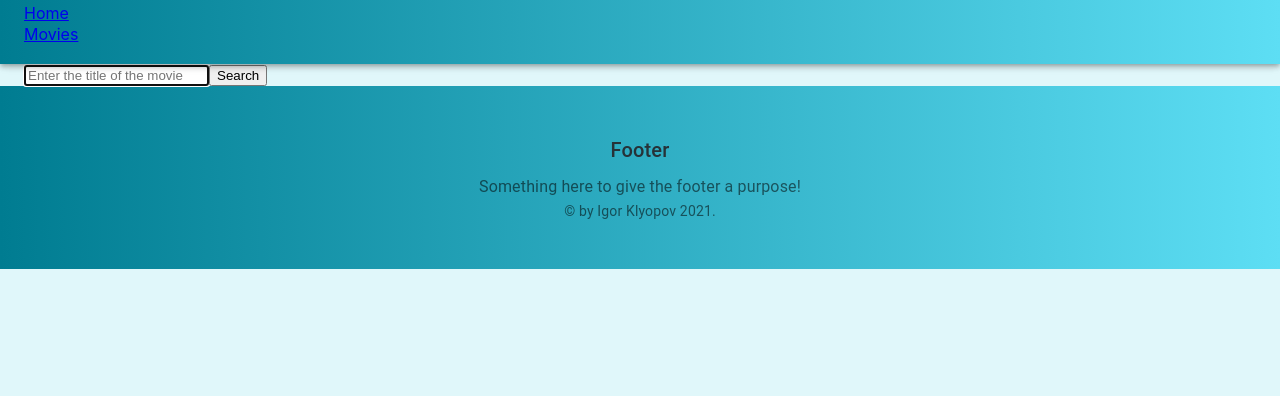
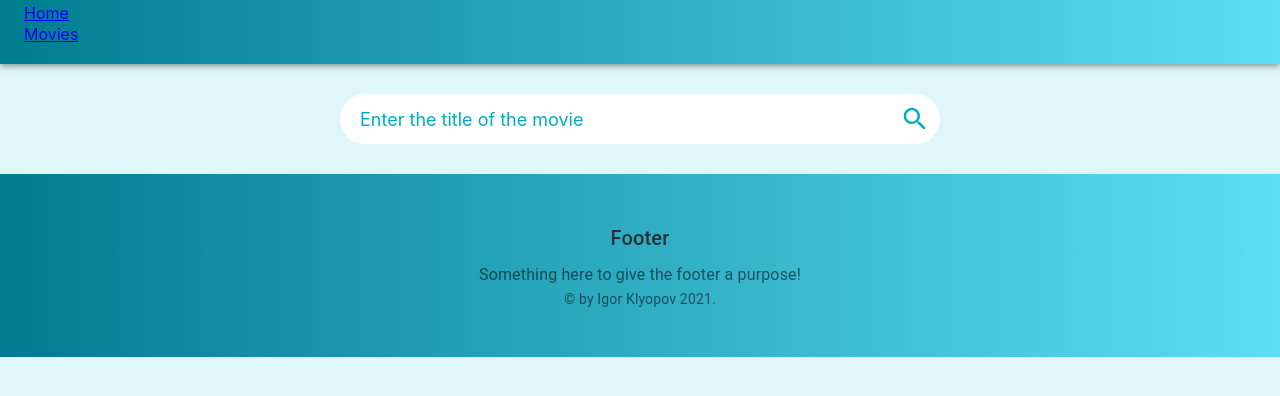
Before and after one commit to igorklyopov/goit-react-hw-05-movies, a React (Create React App) app: page /movies in a window 1280 px wide. Shown: the top 396 px of the page. Built offline with nearby package versions, Linux system fonts and the light colour scheme.

Commit message:
adds styles to the movies search form

```diff
--- a/src/commonStyles/GlobalCss.js
+++ b/src/commonStyles/GlobalCss.js
@@ -1,15 +1,26 @@
 import { withStyles } from "@material-ui/core/styles";
+import { themeColors } from "./themeColors";
 
 export const GlobalCss = withStyles({
   // @global is handled by jss-plugin-global.
   "@global": {
+    "*": {
+      boxSizing: "border-box",
+    },
+    "*::before": {
+      boxSizing: "border-box",
+    },
+    "*::after": {
+      boxSizing: "border-box",
+    },
     body: {
       margin: 0,
       fontFamily: `-apple-system, BlinkMacSystemFont, "Segoe UI", "Roboto", "Oxygen",
     "Ubuntu", "Cantarell", "Fira Sans", "Droid Sans", "Helvetica Neue",
     sans-serif`,
       lineHeight: "1.3",
-      backgroundColor: "#e0f7fa",
+      backgroundColor: themeColors.primaryLightBg,
+      color: themeColors.primaryDarkText,
     },
     ".list": {
       listStyle: "none",
--- a/src/commonStyles/themeColors.js
+++ b/src/commonStyles/themeColors.js
@@ -2,6 +2,7 @@ const themeColors = {
   primaryDarkText: "#263238",
   primaryLightText: "#fff3e0",
   primaryLightBg: "#e0f7fa",
+  darkTintPrimaryLightBg: "#b2ebf2",
   primaryDarkBg: "#00acc1",
   primaryDarkBgGradient:
     "linear-gradient(90deg, rgba(0,124,145,1) 0%, rgba(93,222,244,1) 100%)",
--- /dev/null
+++ b/src/components/ButtonSearch/ButtonSearch.js
@@ -0,0 +1,18 @@
+import SearchIcon from "@material-ui/icons/Search";
+import StylesButtonSearch from "./StylesButtonSearch";
+
+export default function ButtonSearch() {
+  const classes = StylesButtonSearch();
+
+  return (
+    <div className={classes.buttonSearchWrap}>
+      <button
+        type="submit"
+        aria-label="search"
+        className={`button ${classes.buttonSearch}`}
+      >
+        <SearchIcon className={classes.searchIcon} />
+      </button>
+    </div>
+  );
+}
--- /dev/null
+++ b/src/components/ButtonSearch/StylesButtonSearch.js
@@ -0,0 +1,31 @@
+import { makeStyles } from "@material-ui/core/styles";
+import { themeColors } from "../../commonStyles/themeColors";
+
+const StylesButtonSearch = makeStyles((theme) => ({
+  buttonSearchWrap: {
+    position: "absolute",
+    top: 0,
+    right: 0,
+  },
+  buttonSearch: {
+    display: "flex",
+    justifyContent: "center",
+    alignItems: "center",
+    width: "50px",
+    height: "50px",
+    marginLeft: "50px",
+    color: themeColors.primaryDarkBg,
+    borderRadius: "50%",
+    backgroundColor: "transparent",
+
+    "&:hover": {
+      backgroundColor: themeColors.darkTintPrimaryLightBg,
+    },
+  },
+  searchIcon: {
+    color: "currentColor",
+    fontSize: "30px",
+  },
+}));
+
+export default StylesButtonSearch;
--- a/src/components/MoviesGallery/MoviesGallery.js
+++ b/src/components/MoviesGallery/MoviesGallery.js
@@ -23,7 +23,6 @@ const useStyles = makeStyles((theme) => ({
   },
   movieImg: {
     height: "450px",
-    // objectFit: "none",
   },
   cardContent: {
     flexGrow: 1,
--- a/src/components/SearchMoviesForm/SearchMoviesForm.js
+++ b/src/components/SearchMoviesForm/SearchMoviesForm.js
@@ -1,7 +1,10 @@
 import { useState } from "react";
 import PropTypes from "prop-types";
+import StylesSearchMoviesForm from "./StylesSearchForm";
+import ButtonSearch from "../../components/ButtonSearch/ButtonSearch";
 
 function SearchMoviesForm({ getFormData }) {
+  const classes = StylesSearchMoviesForm();
   const [inputValue, setInputValue] = useState("");
 
   const onInputChange = (e) => {
@@ -16,8 +19,9 @@ function SearchMoviesForm({ getFormData }) {
   };
 
   return (
-    <form onSubmit={onFormSubmit}>
-      <label>
+    <form className={classes.searchMoviesForm} onSubmit={onFormSubmit}>
+      <div className={classes.searchMoviesFormInputWrap}>
+        <label className={classes.searchMoviesFormLabel}>
           <span className="visuallyHidden">Search movie by title</span>
           <input
             type="text"
@@ -25,10 +29,12 @@ function SearchMoviesForm({ getFormData }) {
             autoFocus
             placeholder="Enter the title of the movie"
             value={inputValue}
+            className={classes.searchMoviesFormInput}
             onChange={onInputChange}
           />
         </label>
-      <button type="submit">Search</button>
+        <ButtonSearch />
+      </div>
     </form>
   );
 }
--- /dev/null
+++ b/src/components/SearchMoviesForm/StylesSearchForm.js
@@ -0,0 +1,48 @@
+import { makeStyles } from "@material-ui/core/styles";
+import { themeColors } from "../../commonStyles/themeColors";
+
+const StylesSearchMoviesForm = makeStyles((theme) => ({
+  searchMoviesForm: {
+    display: "flex",
+    alignItems: "center",
+    justifyContent: "center",
+    marginLeft: "auto",
+    marginRight: "auto",
+    paddingTop: "30px",
+    paddingBottom: "30px",
+    width: "100%",
+    maxWidth: "600px",
+    backgroundColor: themeColors.primaryLightBg,
+    borderRadius: "3px",
+    overflow: "hidden",
+  },
+  searchMoviesFormLabel: {
+    display: "block",
+    width: "100%",
+  },
+  searchMoviesFormInputWrap: {
+    position: "relative",
+    width: "100%",
+  },
+  searchMoviesFormInput: {
+    display: "inline-block",
+    width: "100%",
+    height: "50px",
+    font: "inherit",
+    fontSize: "20px",
+    border: "none",
+    borderRadius: "30px",
+    outline: "none",
+    paddingLeft: "20px",
+    paddingRight: "20px",
+    color: themeColors.primaryDarkText,
+
+    "&::placeholder": {
+      fontFamily: "inherit",
+      fontSize: "18px",
+      color: themeColors.primaryDarkBg,
+    },
+  },
+}));
+
+export default StylesSearchMoviesForm;
--- a/src/pages/HomePage/HomePage.js
+++ b/src/pages/HomePage/HomePage.js
@@ -41,7 +41,7 @@ export default function HomePage() {
   return (
     <>
       <section>
-        <Container>
+        <Container maxWidth={false}>
           <Typography
             component="h1"
             variant="h2"
--- a/src/pages/MovieDetailsPage/MovieDetailsPage.js
+++ b/src/pages/MovieDetailsPage/MovieDetailsPage.js
@@ -39,7 +39,7 @@ export default function MovieDetailsPage() {
     <>
       {loadStatus === loadingStatus.PENDING && <Loader />}
       {loadStatus === loadingStatus.RESOLVED && (
-        <Container>
+        <Container maxWidth={false}>
           <Link to={prevLocation}>{`< Go back`}</Link>
           <MovieDetails movie={movie} />
           <NavLink to={`${url}/cast`}>Cast</NavLink>
--- a/src/pages/MoviesPage/MoviesPage.js
+++ b/src/pages/MoviesPage/MoviesPage.js
@@ -61,7 +61,7 @@ export default function MoviesPage() {
   return (
     <>
       <section className="movieDetails">
-        <Container>
+        <Container maxWidth={false}>
           <h1 className="visuallyHidden">
             Find and view detailed movie information
           </h1>
```
Also changed, not shown: src/App.js (+0 -14 lines), src/components/SearchMoviesForm/StyledSearchForm.js (deleted, +0 -33 lines). Lines whose indentation alone changed are shown as unchanged.
